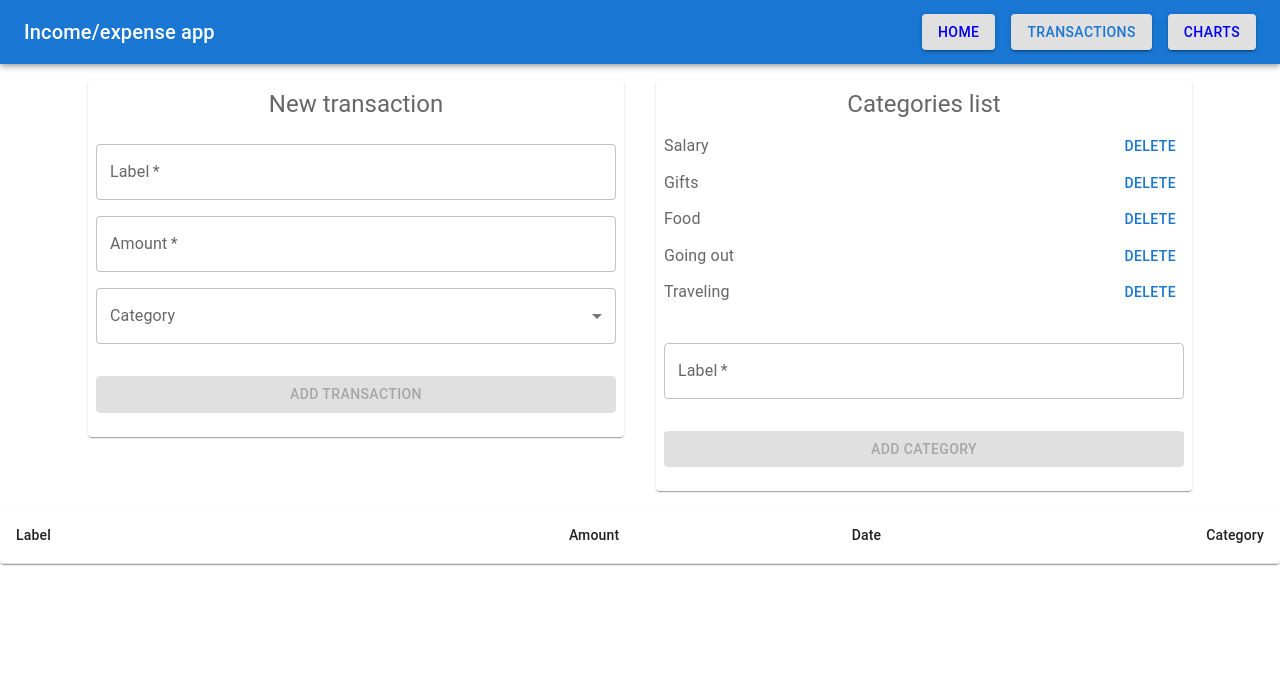
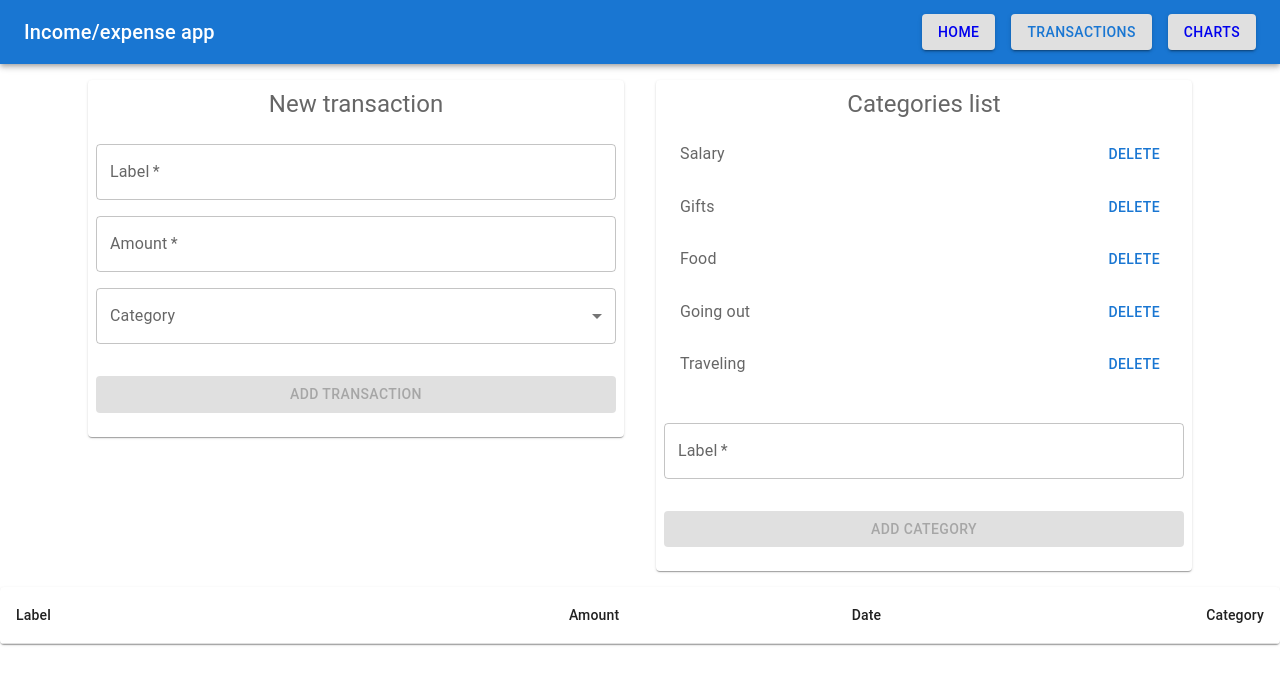
Before and after one commit to datasapiens/expense-app, a React (Create React App) app: page /transactions in a window 1280 px wide. Shown: the top 684 px of the page. Built offline with nearby package versions, Linux system fonts and the light colour scheme; the HTML template or start-up script is replaced by a standard one.

Commit message:
refactor

```diff
--- a/src/features/categories/Categories.tsx
+++ b/src/features/categories/Categories.tsx
@@ -1,13 +1,10 @@
-import React from 'react';
-import { useAppSelector } from '../../app/hooks/redux';
-import { selectCategories } from './categoriesSlice';
+import React, { FC } from 'react';
 import CategoryItem from './CategoryItem';
 import CategoryAdd from './CategoryAdd';
 import { List, Typography } from '@mui/material';
+import { CategoryModel } from '../../app/models/category.model';
 
-const Categories = () => {
-  const categories = useAppSelector(selectCategories);
-
+const Categories: FC<{ categories: CategoryModel[] }> = ({ categories }) => {
   return (
     <div>
       <Typography component="h1" variant="h5">
--- a/src/features/categories/CategoryItem.tsx
+++ b/src/features/categories/CategoryItem.tsx
@@ -7,7 +7,7 @@ import { removeCategory } from './categoriesSlice';
 const CategoryItem: FC<{ category: CategoryModel }> = ({ category }) => {
   const dispatch = useAppDispatch();
   return (
-    <ListItem disablePadding>
+    <ListItem>
       <ListItemText primary={category.label} />
       <Button onClick={() => dispatch(removeCategory(category))}>Delete</Button>
     </ListItem>
--- a/src/features/charts/Charts.tsx
+++ b/src/features/charts/Charts.tsx
@@ -26,8 +26,8 @@ const Charts: FC = () => {
 
   useEffect(() => {
     if (!categories.length || !transactions.length) {
-      dispatch(fetchTransactions);
-      dispatch(fetchCategories);
+      dispatch(fetchTransactions());
+      dispatch(fetchCategories());
     }
   }, []);
 
--- a/src/features/transactions/transactions-page/TransactionsPage.tsx
+++ b/src/features/transactions/transactions-page/TransactionsPage.tsx
@@ -51,7 +51,7 @@ const TransactionsPage: FC = () => {
                   <CircularProgress />
                 ) : (
                   <React.Suspense fallback={<>...</>}>
-                    <Categories />
+                    <Categories categories={categories} />
                   </React.Suspense>
                 )}
               </Item>
```
